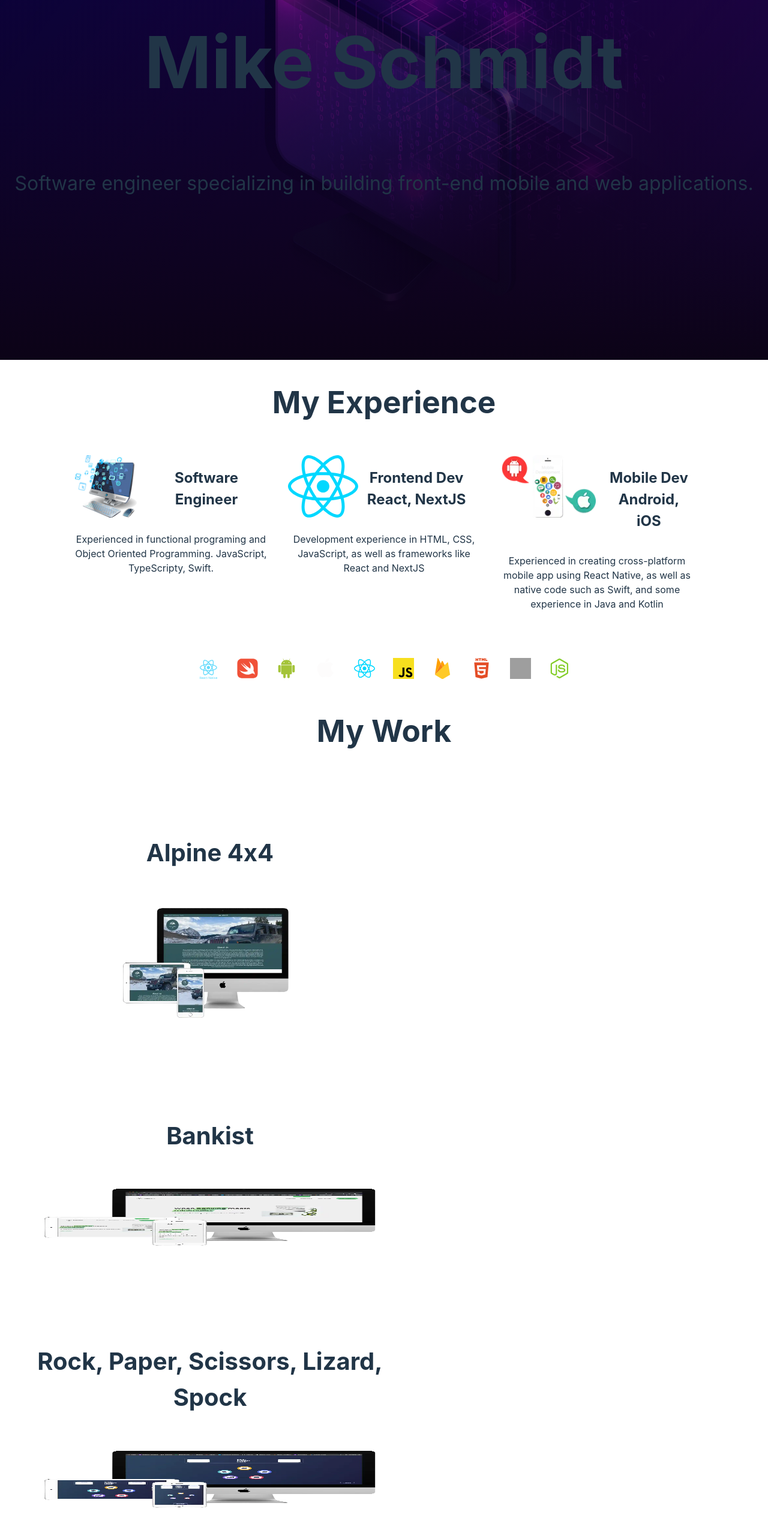
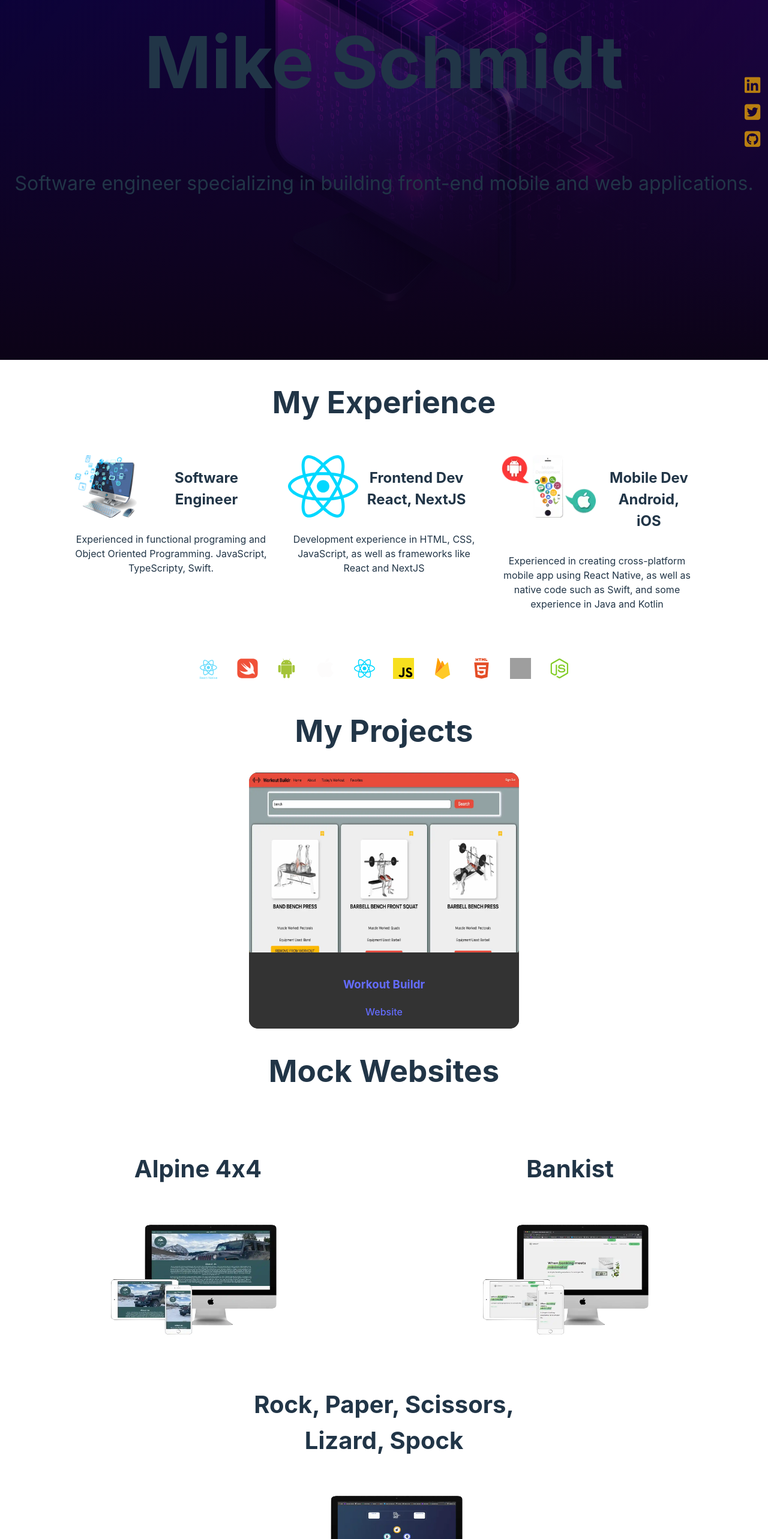
Before and after one commit to Schmidt217/portfolio, a React (Vite) app: page / in a window 1280 px wide. Shown: the part 200-2766 px from the top of the page at 60% size. Built offline with nearby package versions, Linux system fonts and the light colour scheme; grey boxes are pictures that could not be loaded.

Commit message:
added projects, social media icons

```diff
--- a/index.html
+++ b/index.html
@@ -9,5 +9,9 @@
 	<body>
 		<div id="root"></div>
 		<script type="module" src="/src/main.tsx"></script>
+		<script
+			src="https://kit.fontawesome.com/49806c5d73.js"
+			crossorigin="anonymous"
+		></script>
 	</body>
 </html>
--- a/src/App.tsx
+++ b/src/App.tsx
@@ -2,14 +2,16 @@ import "./styles/App.css";
 import "./styles/index.css";
 import Home from "./components/Home";
 import Experience from "./components/Experience";
-import MyWorks from "./components/MyWorks";
+import MockWebsites from "./components/MockWebsites";
+import Projects from "./components/Projects";
 
 function App() {
 	return (
 		<div>
 			<Home />
 			<Experience />
-			<MyWorks />
+			<Projects />
+			<MockWebsites />
 		</div>
 	);
 }
--- a/src/components/Home.tsx
+++ b/src/components/Home.tsx
@@ -8,6 +8,20 @@ function Home() {
 				Software engineer specializing in building front-end mobile and web
 				applications.
 			</p>
+			<div className="social-media">
+				<a
+					href="https://www.linkedin.com/in/michael-schmidt217/"
+					target="_blank"
+				>
+					<i className="fab fa-linkedin"></i>
+				</a>
+				<a href="https://twitter.com/Schmidty217" target="_blank">
+					<i className="fab fa-twitter-square"></i>
+				</a>
+				<a href="https://github.com/Schmidt217" target="_blank">
+					<i className="fab fa-github-square"></i>
+				</a>
+			</div>
 		</div>
 	);
 }
--- a/src/components/MyWorks.tsx
+++ b/src/components/MockWebsites.tsx
@@ -1,12 +1,12 @@
 import alpine from "../assets/alpine-4x4.webp";
 import bankist from "../assets/bankist.webp";
 import game from "../assets/game.webp";
-import "../styles/works.css";
+import "../styles/mockWebsites.css";
 
-function MyWorks() {
+function MockWebsites() {
 	return (
 		<section>
-			<h1>My Work</h1>
+			<h1>Mock Websites</h1>
 			<div className="worksContainer">
 				<div className="pages">
 					<h4>Alpine 4x4</h4>
@@ -29,17 +29,20 @@ function MyWorks() {
 				<div className="pages">
 					<h4>Bankist</h4>
 					<a href="https://ms-bankist.netlify.app/" target="_blank">
-						<img src={bankist} alt="Bankist App" />
+						<img
+							src={bankist}
+							style={{ height: 200, width: 300 }}
+							alt="Bankist App"
+						/>
 						<div className="overview">
 							<p>
 								Bankist is a mock website for a fictional minimalist bank. It
 								was created through a Udemy course called "The Complete
-								JavaScript Course" by Jonas Schmedtmann. This was one course
-								that taught me how to use JavaScript and Jonas was a great
-								instructor. Jonas mentioned we could use the projects we work on
-								together in our Portfolios, but this website was not responsive
-								when it was finished through the course. I took it upon myself
-								to make it responsive and cleaned up the way it looks.
+								JavaScript Course" by Jonas Schmedtmann. Jonas mentioned we
+								could use the projects we work on together in our Portfolios,
+								but this website was not responsive when it was finished through
+								the course. I took it upon myself to make it responsive and
+								cleaned up the way it looks.
 							</p>
 							<small>Click to go to the Bankist App!</small>
 						</div>
@@ -48,7 +51,11 @@ function MyWorks() {
 				<div className="pages">
 					<h4>Rock, Paper, Scissors, Lizard, Spock</h4>
 					<a href="https://ms-bbt-game.netlify.app/" target="_blank">
-						<img src={game} alt="Rock, Paper, Scissors, Lizard, Spock" />
+						<img
+							src={game}
+							style={{ height: 200, width: 300 }}
+							alt="Rock, Paper, Scissors, Lizard, Spock"
+						/>
 						<div className="overview">
 							<p>
 								This is a game I created through the idea from Frontend Mentor.
@@ -66,4 +73,4 @@ function MyWorks() {
 	);
 }
 
-export default MyWorks;
+export default MockWebsites;
--- /dev/null
+++ b/src/components/Projects.tsx
@@ -0,0 +1,23 @@
+import workout from "../assets/WorkoutBuildr.webp";
+import "../styles/projects.css";
+
+function Projects() {
+	return (
+		<section>
+			<h1>My Projects</h1>
+			<div className="projectContainer">
+				<div className="project">
+					<a href="https://workoutbuildr.netlify.app/" target="_blank">
+						<img src={workout} alt="Workout Builder website" />
+						<div className="projectDescription">
+							<h3>Workout Buildr</h3>
+							<p>Website</p>
+						</div>
+					</a>
+				</div>
+			</div>
+		</section>
+	);
+}
+
+export default Projects;
--- a/src/styles/home.css
+++ b/src/styles/home.css
@@ -12,3 +12,17 @@
 .home-container p {
 	font-size: 32px;
 }
+.social-media {
+	display: flex;
+	flex-direction: column;
+	position: absolute;
+	top: 40%;
+	right: 1%;
+}
+.social-media a {
+	color: rgb(184, 126, 17);
+	font-size: 30px;
+}
+.social-media a:hover {
+	color: rgb(245, 167, 23);
+}
--- a/src/styles/works.css
+++ b/src/styles/mockWebsites.css
@@ -1,4 +1,4 @@
-.works {
+.worksContainer {
 	display: flex;
 	flex-wrap: wrap;
 	justify-content: center;
@@ -7,8 +7,11 @@
 .pages {
 	position: relative;
 	overflow: hidden;
-	width: 600px;
-	padding: 50px;
+	width: 500px;
+	padding: 0 50px 0 50px;
+	margin: 10px;
+	background-color: rgba(255, 255, 255, 0.07);
+	border-radius: 20px;
 }
 .pages h4 {
 	text-align: center;
@@ -17,10 +20,6 @@
 
 .pages img {
 	width: 100%;
-}
-
-.lazy-img {
-	filter: blur(20px);
 }
 
 .overview {
@@ -43,9 +42,11 @@
 .overview p {
 	color: #000;
 	text-decoration: none;
+	font-size: 16px;
 }
 .overview small {
 	color: #000;
+	font-size: 12px;
 }
 
 .pages:hover .overview {
--- /dev/null
+++ b/src/styles/projects.css
@@ -0,0 +1,22 @@
+.projectContainer {
+	display: flex;
+	flex-wrap: wrap;
+	justify-content: center;
+}
+.project {
+	background-color: #333;
+	border-radius: 15px;
+	overflow: hidden;
+	padding: 0;
+}
+.project img {
+	margin: 0;
+	height: 300px;
+	width: 450px;
+}
+.projectDescription {
+	background-color: #333;
+	padding-top: 15px;
+	margin: 0;
+	height: 100%;
+}
```
Also changed, not shown: src/assets/WorkoutBuildr.webp (added). Lines whose indentation alone changed are shown as unchanged.
